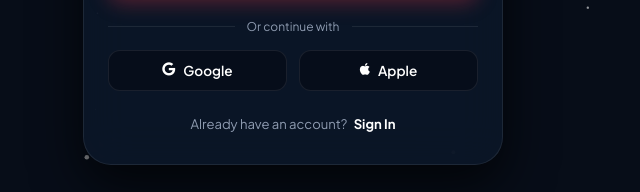
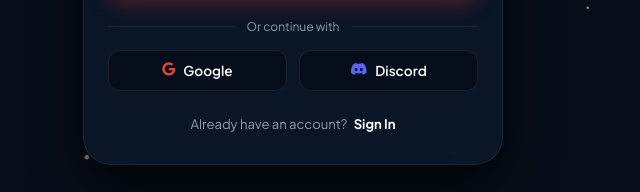
Before and after one commit to mailtopup2026/mamanggs, a website: page public/auth/register.html in a window 1280 px wide. Shown: the part 630-822 px from the top of the page, 347-987 px from the left. Drawn offline with nearby package versions, Linux system fonts and the light colour scheme.

Commit message:
feat: hubungkan tombol google dan discord dengan fungsi oauth

```diff
--- a/public/auth/register.html
+++ b/public/auth/register.html
@@ -77,11 +77,11 @@
       </div>
 
       <div class="social-btn-grid">
-        <button type="button" class="btn-social" onclick="alert('Fitur login Google akan segera hadir!')">
-          <i class="fa-brands fa-google"></i> Google
+        <button type="button" class="btn-social btn-google" onclick="loginWithGoogle()">
+          <i class="fa-brands fa-google" style="color: #ea4335;"></i> Google
         </button>
-        <button type="button" class="btn-social" onclick="alert('Fitur login Apple akan segera hadir!')">
-          <i class="fa-brands fa-apple"></i> Apple
+        <button type="button" class="btn-social btn-discord" onclick="loginWithDiscord()">
+          <i class="fa-brands fa-discord" style="color: #5865f2;"></i> Discord
         </button>
       </div>
 
```
